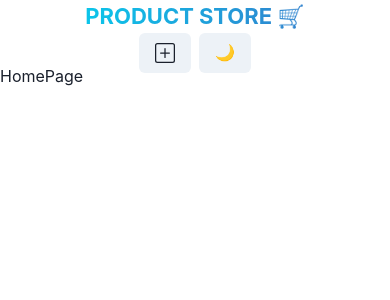
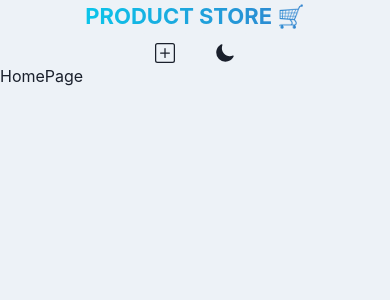
Before and after one commit to MondeNel/Product_store, a React (Vite) app in the folder frontend/: page / in a window 390 px wide. Shown: the top 300 px of the page. Built offline with nearby package versions, Linux system fonts and the light colour scheme.

Commit message:
Add responsive Navbar with create and theme toggle buttons

```diff
--- a/frontend/src/App.jsx
+++ b/frontend/src/App.jsx
@@ -1,5 +1,5 @@
 import React from 'react';
-import { Box } from '@chakra-ui/react';
+import { Box, useColorModeValue  } from '@chakra-ui/react';
 import { Routes, Route } from 'react-router-dom';
 
 import CreatePage from './pages/CreatePage';
@@ -8,7 +8,7 @@ import Navbar from './components/Navbar';
 
 function App() {
   return (
-    <Box minH="100vh">
+    <Box minH="100vh" bg={useColorModeValue('gray.100', 'gray.900')}>
       <Navbar />
       <Routes>
         <Route path="/" element={<HomePage />} />
--- a/frontend/src/components/Navbar.jsx
+++ b/frontend/src/components/Navbar.jsx
@@ -1,33 +1,34 @@
 import React from 'react';
-import { Container, Flex, Text, Button, HStack, useColorMode } from '@chakra-ui/react';
+import { Container, Flex,Text, Button, HStack, useColorMode} from '@chakra-ui/react';
 import { Link } from 'react-router-dom';
 import { BsPlusSquare } from 'react-icons/bs';
+import { IoMoon } from 'react-icons/io5';
+import { LuSun } from 'react-icons/lu';
 
 /**
  * Navbar component for the Product Store app.
  *
- * This component displays the top navigation bar, including:
- * - A gradient title linking to the home page
- * - A "Create" button with an icon
- * - A color mode toggle button (light/dark)
- * - Responsive layout using Chakra UI's Flexbox utilities
+ * Displays the navigation bar with:
+ * - A gradient-styled site title that links to the homepage
+ * - A "Create Product" button with a plus-square icon
+ * - A light/dark mode toggle button
+ * - Responsive layout using Chakra UI Flex and HStack
  *
  * @component
- * @returns {JSX.Element} The rendered Navbar
+ * @returns {JSX.Element} The rendered Navbar component
  */
 const Navbar = () => {
-  const { colorMode, toggleColorMode } = useColorMode(); // Hook to toggle Chakra color modes
+  const { colorMode, toggleColorMode } = useColorMode(); // Chakra hook to toggle light/dark theme
 
   return (
     <Container maxW="1140px" px={4}>
-      {/* Flex container to align and space content */}
       <Flex
         h={16}
         alignItems="center"
         justifyContent="space-between"
-        flexDir={{ base: 'column', sm: 'row' }}
+        flexDir={{ base: 'column', sm: 'row' }} // Stack on small screens
       >
-        {/* Gradient-styled text for site title */}
+        {/* Brand / Logo Section */}
         <Text
           fontSize={{ base: '22px', sm: '28px' }}
           fontWeight="bold"
@@ -39,18 +40,16 @@ const Navbar = () => {
           <Link to="/">Product Store 🛒</Link>
         </Text>
 
-        {/* HStack for layout of buttons */}
+        {/* Action Buttons: Add Product + Toggle Theme */}
         <HStack spacing={2} alignItems="center">
-          {/* Create Button */}
           <Link to="/create">
-            <Button>
+            <Button title="Add Product" aria-label="Add Product">
               <BsPlusSquare fontSize={20} />
             </Button>
           </Link>
 
-          {/* Theme Toggle Button */}
-          <Button onClick={toggleColorMode}>
-            {colorMode === 'light' ? '🌙' : '☀️'}
+          <Button onClick={toggleColorMode} title="Toggle Theme" aria-label="Toggle Theme">
+            {colorMode === 'light' ? <IoMoon size={20} /> : <LuSun size={20} />}
           </Button>
         </HStack>
       </Flex>
```
